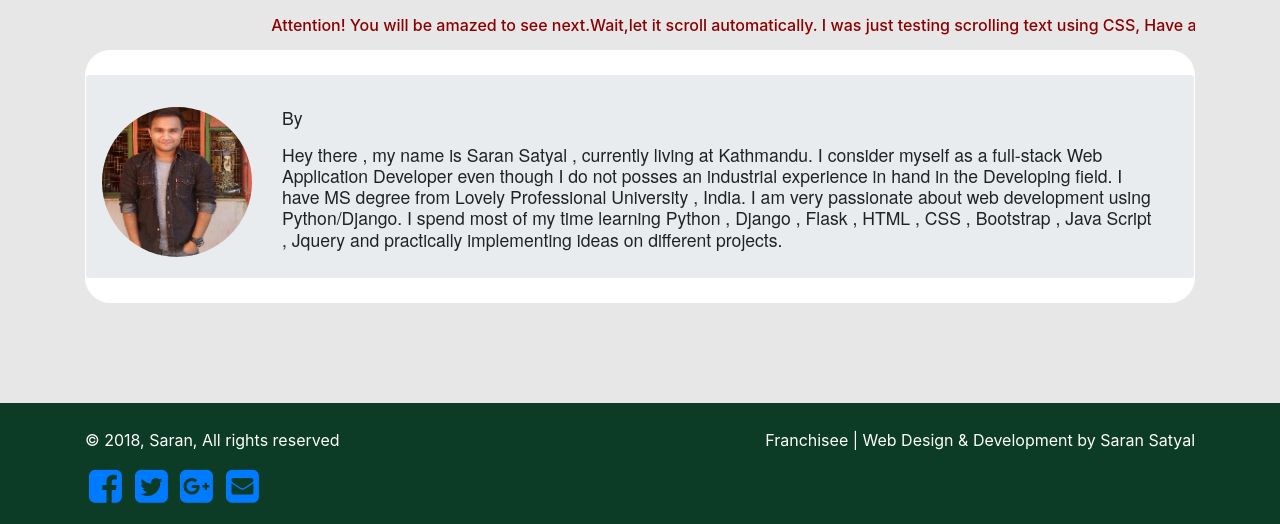
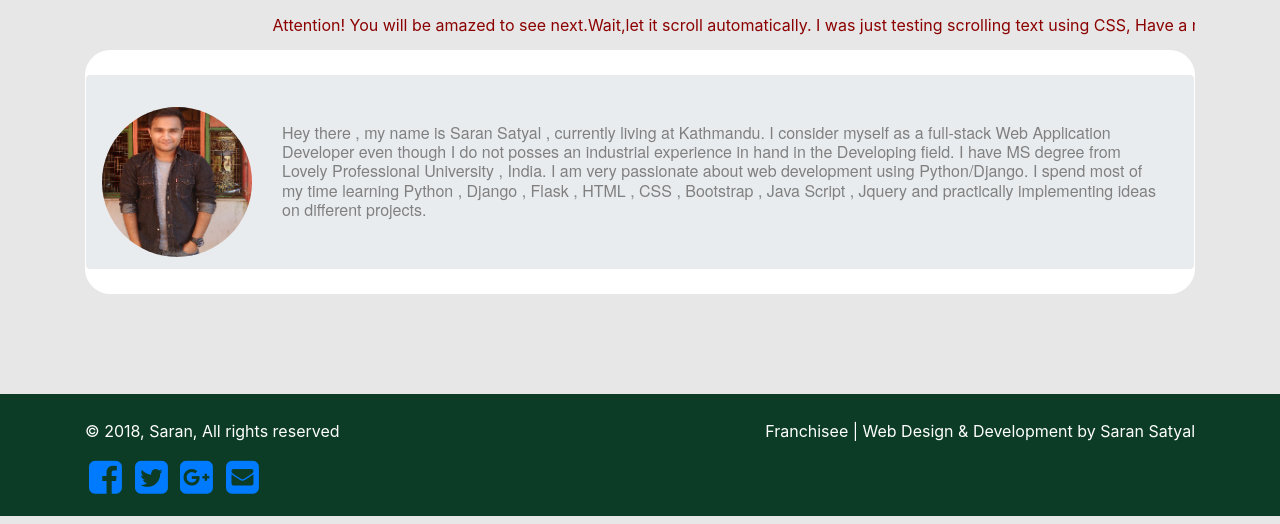
Before and after one commit to saransatyal/a2zboards, a Django app: page /author/ in a window 1280 px wide. Shown: the part 71-595 px from the top of the page. Run offline with Django 3.2, Linux system fonts and the light colour scheme; some libraries are stand-ins or nearby versions; some web fonts are replaced.

Commit message:
updated author

```diff
--- a/static/css/app.css
+++ b/static/css/app.css
@@ -255,11 +255,11 @@ img {
 
 .post-content {
     margin-left: 180px;
-    font-size: 1.1em;
+    font-size: 1em;
     line-height: 1.2;
     font-weight: 200;
     font-family: "HelveticaNeue", "Helvetica Neue", Helvetica, Arial, sans-serif;
-    color: #222;
+    color: grey;
 }
 .post-title {
     font-weight: bold;
@@ -277,7 +277,7 @@ img {
  overflow: hidden;
  position: relative;
 }
-.example1 h3 {
+.example1 p {
  font-size: 1em;
  color: #8B0000;
  position: absolute;
--- a/templates/author.html
+++ b/templates/author.html
@@ -8,7 +8,7 @@
     <img src="/static/img/profilec.jpg" /></div>
 
     <div class="post-content">
-      <p class="name">By <strong></strong></p>
+      <p class="name"><strong></strong></p>
       <p>
         Hey there , my name is Saran Satyal , currently living at Kathmandu. I consider myself as a full-stack Web Application Developer even though
 I do not posses an industrial experience in hand in the Developing field. I have MS degree from Lovely Professional
--- a/templates/base.html
+++ b/templates/base.html
@@ -31,7 +31,7 @@
     <a class="nav-link" href="{% url 'home' %}">Tutorial</a>
   </li>
   <li class="nav-item">
-    <a class="nav-link" href="{% url 'home' %}" target="_blank" rel="noopener">GitHub</a>
+    <a class="nav-link" href="https://github.com/saransatyal" target="_blank" rel="noopener">GitHub</a>
   </li>
   <li class="nav-item dropdown">
     <a class="nav-link dropdown-toggle" data-toggle="dropdown" href="#" role="button" aria-haspopup="true" aria-expanded="false">Series</a>
@@ -75,9 +75,10 @@
 
 
   <div class="container">
+
     <div class="example1">
-    <h3>Attention! You will be amazed to see next.Wait,let it scroll automatically.
-  I was just testing scrolling text using CSS, Have a nice day!!</h3>
+    <p>Attention! You will be amazed to see next.Wait,let it scroll automatically.
+  I was just testing scrolling text using CSS, Have a nice day!! .</p>
     </div>
 
     <div class="contentcolor">
```
